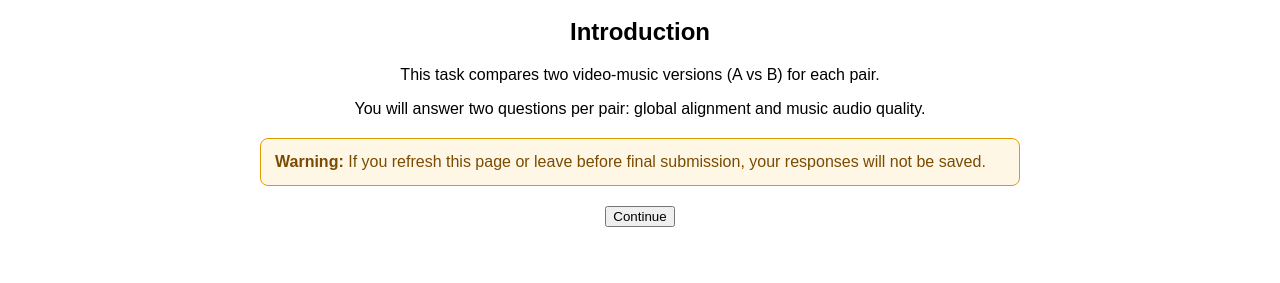
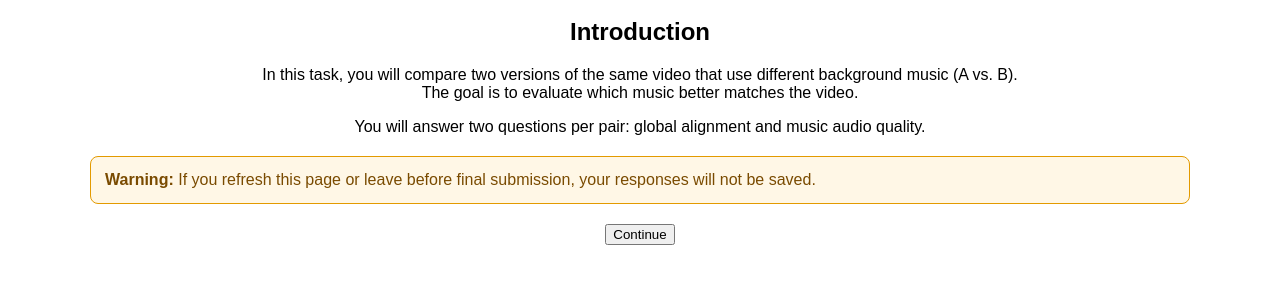
Before and after one commit to minigb/vtmr-web-survey, a website: page public/index.html in a window 1280 px wide. Shown: the part 91-374 px from the top of the page. Drawn offline with Linux system fonts and the light colour scheme.

Commit message:
ss on index.html

```diff
--- a/public/index.html
+++ b/public/index.html
@@ -13,7 +13,8 @@
     #submit-survey { padding: 15px 30px; font-size: 16px; background-color: #28a745; color: white; border: none; border-radius: 5px; cursor: pointer; }
     #progress-container { margin-top: 20px; }
     .hidden { display: none; }
-    #intro-container, #welcome-container { max-width: 760px; margin: 0 auto; }
+    #intro-container { max-width: 1100px; margin: 0 auto; }
+    #welcome-container { max-width: 760px; margin: 0 auto; }
     .warning-box {
       margin: 20px 0;
       padding: 14px;
@@ -31,7 +32,7 @@
 
   <div id="intro-container">
     <h2>Introduction</h2>
-    <p>This task compares two video-music versions (A vs B) for each pair.</p>
+    <p>In this task, you will compare two versions of the same video that use different background music (A vs. B).<br>The goal is to evaluate which music better matches the video.</p>
     <p>You will answer two questions per pair: global alignment and music audio quality.</p>
     <div class="warning-box">
       <strong>Warning:</strong> If you refresh this page or leave before final submission, your responses will not be saved.
```
